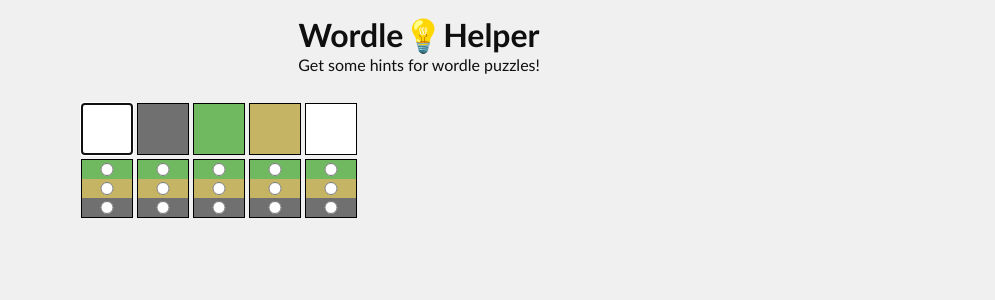
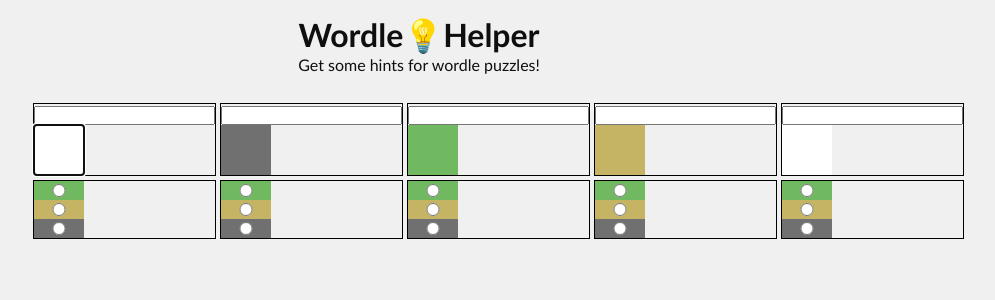
Before and after one commit to Stemmi/worlde-helper, a React (Vite) app: page / in a window 1280 px wide. Shown: the top 300 px of the page, without its empty margins (221-1216 px from the left). Built offline with nearby package versions, Linux system fonts and the light colour scheme.

Commit message:
feat: using multiple refs

```diff
--- a/src/components/LetterInput.tsx
+++ b/src/components/LetterInput.tsx
@@ -1,10 +1,8 @@
-// import { Status } from '../types/guess';
 import { useRef } from 'react';
 import { Guess } from '../types/guess';
 
 interface LetterInputProps {
     guess: Guess
-    // inputRef: React.MutableRefObject<null>
     onLetterChange: (id: number, letter: string) => void
 }
 
--- a/src/components/WordleSection.tsx
+++ b/src/components/WordleSection.tsx
@@ -1,4 +1,4 @@
-import { useState } from 'react';
+import { useState, useRef } from 'react';
 import './WordleSection.css';
 import LetterInput from './LetterInput';
 import StatusInput from './StatusInput';
@@ -15,6 +15,13 @@
 
 export default function WordleSection() {
     const [ guessedWord, setGuessedWord ] = useState(defaultGuess);
+    const inputRefs = [
+        useRef<HTMLInputElement>(null),
+        useRef<HTMLInputElement>(null),
+        useRef<HTMLInputElement>(null),
+        useRef<HTMLInputElement>(null),
+        useRef<HTMLInputElement>(null)
+    ];
 
     function handleLetterChange(id: number, letter: string) {
         const newGuessedWord = [...guessedWord];
@@ -23,9 +30,16 @@
         console.log(guessedWord);
     }
 
+    function handleChange(id: number) {
+        console.log(id)
+        inputRefs[id].current?.focus();
+    }
+
     const guessLettersRow = guessedWord.map((guess) =>
         <td key={guess.id}>
+            <input ref={inputRefs[guess.id]} onChange={() => handleChange(guess.id < 4 ? guess.id + 1 : 0)}></input>
             <LetterInput
+
                 guess={guess}
                 onLetterChange={handleLetterChange}
             />
```
